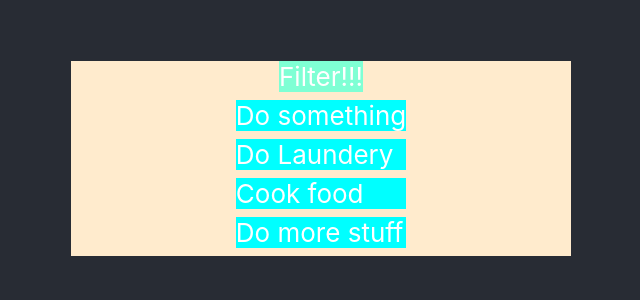
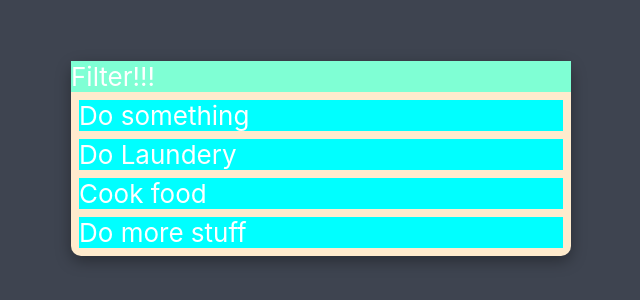
Before and after one commit to imrineeman/tasks-app-crud, a React (Create React App) app in the folder frontend/: page / in a window 1280 px wide. Shown: the part 242-542 px from the top of the page, without its empty margins (319-959 px from the left). Built offline with nearby package versions, Linux system fonts and the light colour scheme.

Commit message:
Better CSS layout of components

```diff
--- a/frontend/src/App.css
+++ b/frontend/src/App.css
@@ -1,5 +1,5 @@
 .App {
-  background-color: #282c34;
+  background-color: #3e4450;
   min-height: 100vh;
   display: flex;
   flex-direction: column;
@@ -13,16 +13,18 @@
   background-color: blanchedalmond;
   margin: 10%;
   min-width: 500px;
-  display: flex;
-  flex-direction: column;
+  border-radius: 10px;
   align-items: center;
   justify-content: center;
+  box-shadow: rgba(0, 0, 0, 0.35) 0px 5px 15px;
+
 }
 
 .TaskCard {
   background-color: aqua;
-  overflow: hidden;
   margin:1vh;
+  display: block;
+  transition: height 1s;
 }
 
 .Filter {
```
